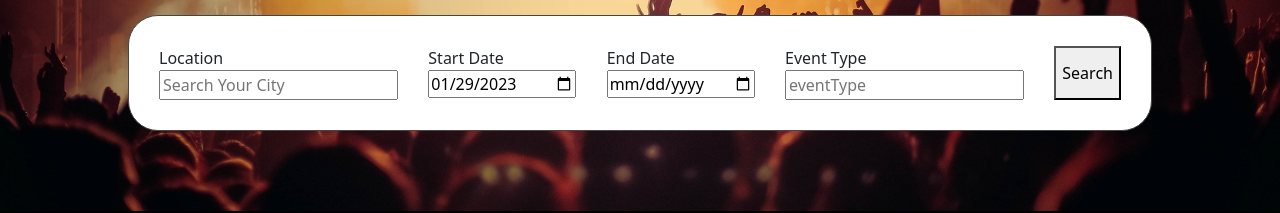
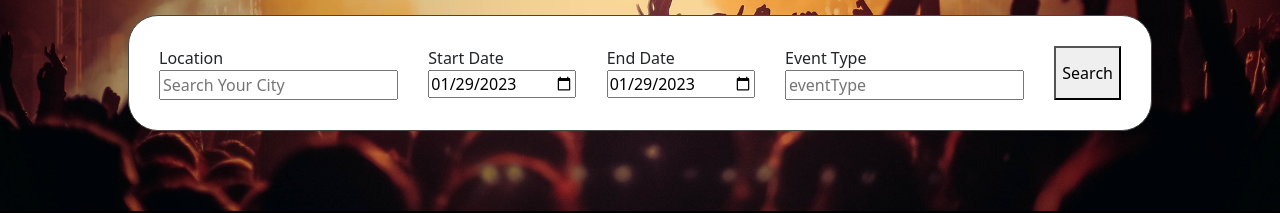
Before and after one commit to serenakang77/Arenta, a React (Create React App) app: page / in a window 1280 px wide. Shown: the part 245-458 px from the top of the page. Built offline with nearby package versions, Linux system fonts and the light colour scheme; no server answers.

Commit message:
Added startDate and endDate

```diff
--- a/src/App.js
+++ b/src/App.js
@@ -8,9 +8,15 @@ import { useState, useEffect } from "react"
 // import Menu from "./components/Menu"
 
 function App() {
-  const [location, setLocation] = useState("")
+  const [formInfo, setFormInfo] = useState({
+    startDate: new Date().toISOString().substring(0, 10),
+    // startDate: new Date().toISOString().substring(0, 10),
+    endDate: new Date().toISOString().substring(0, 10),
+    // endDate: new Date().toISOString().substring(0, 19) + "Z",
+  })
+  console.log(formInfo)
   const [eventApi, seteventApi] = useState("")
-  const [startDate, setStartDate] = useState(new Date())
+  // const [startDate, setStartDate] = useState(new Date())
   let today = new Date()
   // const dd = today.getDate()
   // const mm = today.getMonth()
@@ -24,14 +30,17 @@ function App() {
       params: {
         apikey: "IuMgmOvIfhU9Df4sHJ3ggGEMKzjMXdnD",
         countryCode: "CA",
+        city: formInfo.location,
         // city: "Toronto",
         // classificationName: eventType,
-        startDateTime: "2023-02-07T00:00:00Z",
-        // endDateTime: ourEnd,
+        startDateTime: formInfo.startDate + "T00:00:00Z",
+        // startDateTime: "2023-02-07T00:00:00Z",
+        endDateTime: formInfo.endDate + "T00:00:00Z",
         size: "200",
         sort: "random",
       },
     }
+    console.log(formInfo.startDate)
     axios(apiOption)
       .then(function (response) {
         // console.log(response.data)
@@ -59,17 +68,17 @@ function App() {
       .catch(function (error) {
         console.error(error)
       })
-  }, [])
+  }, [formInfo])
 
   return (
     <>
       <PageHeader />
       <Homepage
-        location={location}
-        setLocation={setLocation}
+        formInfo={formInfo}
+        setFormInfo={setFormInfo}
         eventApi={eventApi}
-        startDate={startDate}
-        setStartDate={setStartDate}
+        // startDate={startDate}
+        // setStartDate={setStartDate}
       />
       {/* <Routes> */}
       {/* <Route path='/' element={<Menu />} /> */}
--- a/src/components/Homepage.js
+++ b/src/components/Homepage.js
@@ -1,12 +1,15 @@
 import React from "react"
 import Carousel from "react-bootstrap/Carousel"
+import DatePicker from "react-datepicker"
+
+import "react-datepicker/dist/react-datepicker.css"
 
 function Homepage({
-  location,
-  setLocation,
+  formInfo,
+  setFormInfo,
   eventApi,
-  startDate,
-  setStartDate,
+  // startDate,
+  // setStartDate,
 }) {
   const bigImage = (images) => {
     const filteredArray = images.filter(
@@ -23,10 +26,8 @@ function Homepage({
   // }
   // uniqueEvent(eventApi)
   console.log(eventApi)
-  let curr = new Date()
-  console.log(curr)
-  let date = curr.toISOString().substring(0, 10)
-  console.log(date)
+  console.log(formInfo)
+
   return (
     <>
       <div className='homepageTop'>
@@ -39,9 +40,9 @@ function Homepage({
                 placeholder='Search Your City'
                 name='location'
                 onChange={(event) => {
-                  setLocation(event.target.value)
+                  setFormInfo({ ...formInfo, location: event.target.value })
                 }}
-                value={location}
+                value={formInfo.location}
                 id='location'
               />
             </div>
@@ -51,10 +52,21 @@ function Homepage({
                 type='date'
                 placeholder='Chose Date'
                 name='startDate'
-                onChange=''
-                value={date}
+                onChange={(event) => {
+                  setFormInfo({ ...formInfo, startDate: event.target.value })
+                }}
+                value={formInfo.startDate}
                 id='startDate'
               />
+              {/* <DatePicker
+                dateFormat='dd/MM/yyyy'
+                closeCalendar={false}
+                minDate={new Date()}
+                onChange={(date) => {
+                  setFormInfo({ ...formInfo, startDate: date })
+                }}
+                value={formInfo.startDate}
+              /> */}
             </div>
             <div className='endDateForm formContainer'>
               <label htmlFor='endDate'>End Date</label>
@@ -62,8 +74,10 @@ function Homepage({
                 type='date'
                 placeholder='End Date'
                 name='endDate'
-                onChange=''
-                value=''
+                onChange={(event) => {
+                  setFormInfo({ ...formInfo, endDate: event.target.value })
+                }}
+                value={formInfo.endDate}
                 id='endDate'
               />
             </div>
```
